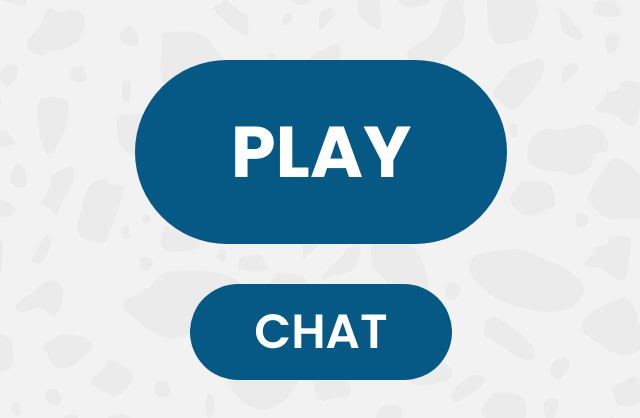
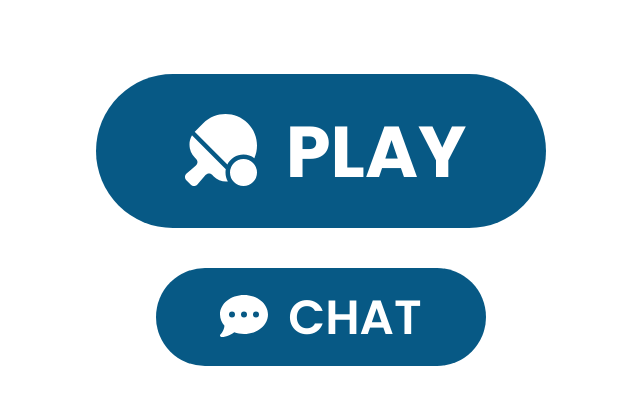
Before and after one commit to barimehdi77/ft_transcendence, a Next.js app in the folder front-end/: page /home in a window 1280 px wide. Shown: the part 180-598 px from the top of the page, without its empty margins (319-959 px from the left). Built offline with nearby package versions, Linux system fonts and the light colour scheme.

Commit message:
Done with home page

```diff
--- a/front-end/package.json
+++ b/front-end/package.json
@@ -9,9 +9,11 @@
     "lint": "next lint"
   },
   "dependencies": {
+    "@fortawesome/free-regular-svg-icons": "^6.1.2",
+    "@fortawesome/free-solid-svg-icons": "^6.1.2",
+    "@fortawesome/react-fontawesome": "^0.2.0",
     "@types/js-cookie": "^3.0.2",
     "axios": "^0.27.2",
-    "font-awesome": "^4.7.0",
     "js-cookie": "^3.0.1",
     "next": "12.2.2",
     "react": "18.2.0",
--- a/front-end/pages/home.tsx
+++ b/front-end/pages/home.tsx
@@ -1,17 +1,20 @@
+import { FontAwesomeIcon } from '@fortawesome/react-fontawesome';
+import {
+	faTableTennisPaddleBall,
+	faCommentDots,
+} from '@fortawesome/free-solid-svg-icons';
+
 const Home = () => {
 	return (
-		<main className='bg-hero-pattern bg-cover bg-center h-screen flex flex-col justify-center'>
-			<div className='flex justify-center'>
-				<button className='bg-sky-800 text-7xl text-white uppercase font-bold rounded-full py-14 px-24 mb-10'>
-					<i className='fa-solid fa-table-tennis-paddle-ball'></i>
-					<a href='/play'>play</a>
-				</button>
-			</div>
-			<div className='flex justify-center'>
-				<button className='bg-sky-800 text-5xl text-white uppercase font-semibold rounded-full py-6 px-16'>
-					<a href='/chat'>chat</a>
-				</button>
-			</div>
+		<main className='min-h-screen flex flex-col items-center justify-center'>
+			<button className='bg-sky-800 text-7xl text-white uppercase font-bold rounded-full py-10 px-20 mb-10 hover:bg-sky-700 hover:scale-105'>
+				<FontAwesomeIcon icon={faTableTennisPaddleBall} className='mr-5' />
+				<a href='/play'>play</a>
+			</button>
+			<button className='bg-sky-800 text-5xl text-white uppercase font-semibold rounded-full py-6 px-16 hover:bg-sky-700 hover:scale-105'>
+				<FontAwesomeIcon icon={faCommentDots} className='mr-5' />
+				<a href='/chat'>chat</a>
+			</button>
 		</main>
 	);
 };
```
Also changed, not shown: 1 other file (tests, documents, lock files or other folders).
